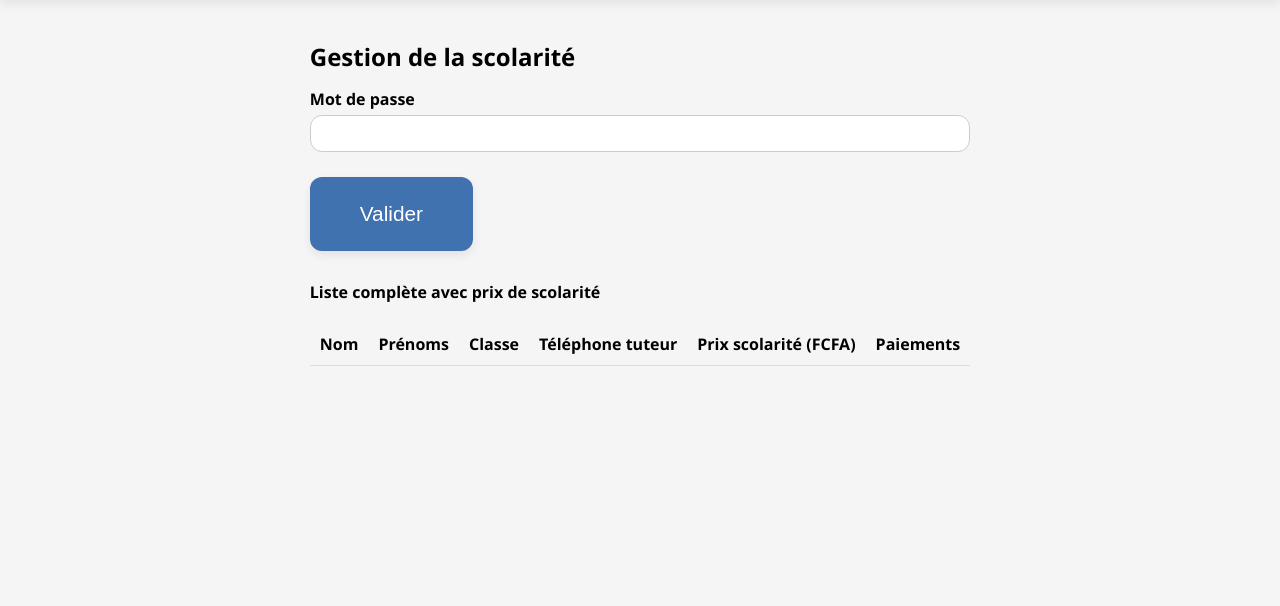
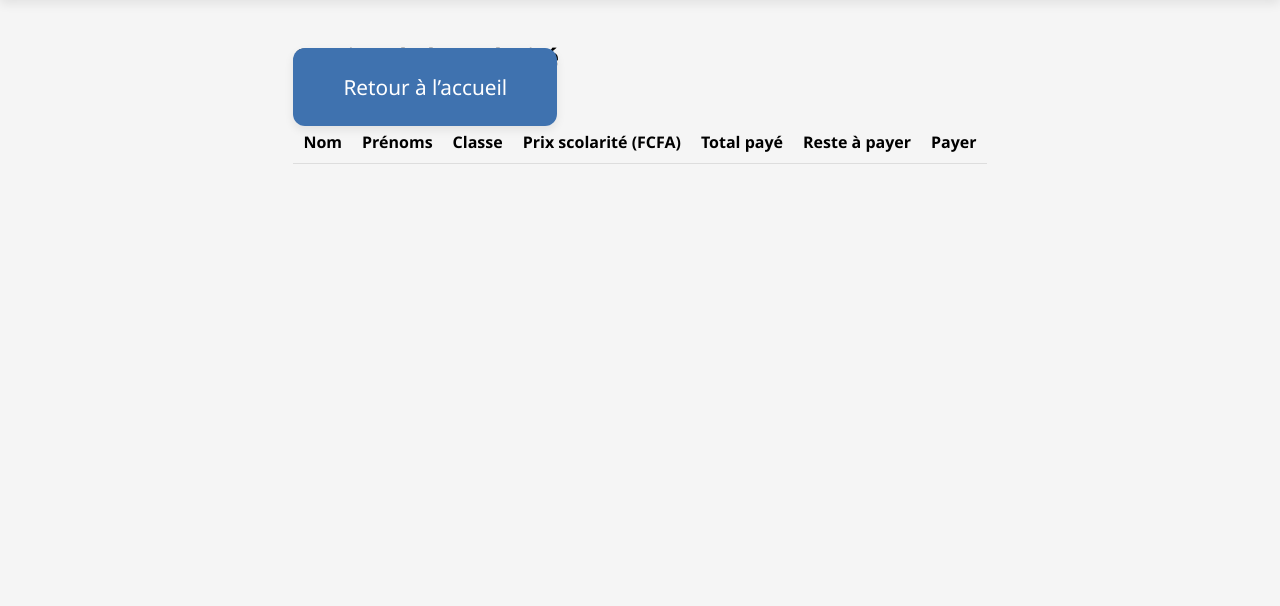
Before and after one commit to appolinair2355/Web, a Flask app: page /scolarite in a window 1280 px wide. Shown: the part 98-704 px from the top of the page. Run offline with Flask 3, Linux system fonts and the light colour scheme; lists and menus that the app fills with data are empty.

Commit message:
Update scolarite.html

```diff
--- a/templates/scolarite.html
+++ b/templates/scolarite.html
@@ -2,47 +2,41 @@
 {% block content %}
   <h2>Gestion de la scolarité</h2>
 
-  {% if request.method == "GET" %}
-    <form method="post">
-      <label>Mot de passe</label>
-      <input type="password" name="password" required>
-      <button class="btn-large">Valider</button>
-    </form>
-  {% endif %}
+  <div style="margin-bottom:20px;">
+    <a class="btn-large" href="{{ url_for('home') }}">Retour à l’accueil</a>
+  </div>
 
-  {% with messages = get_flashed_messages(with_categories=true) %}
-    {% if messages %}
-      {% for cat, msg in messages %}
-        <p class="flash {{ cat }}">{{ msg }}</p>
-      {% endfor %}
-    {% endif %}
-  {% endwith %}
-
-  {% if eleves is defined %}
-    <p style="margin-top:30px;font-weight:bold;">Liste complète avec prix de scolarité</p>
   <table>
     <thead>
       <tr>
         <th>Nom</th>
         <th>Prénoms</th>
         <th>Classe</th>
-          <th>Téléphone tuteur</th>
         <th>Prix scolarité (FCFA)</th>
-          <th>Paiements</th>
+        <th>Total payé</th>
+        <th>Reste à payer</th>
+        <th>Payer</th>
       </tr>
     </thead>
     <tbody>
       {% for e in eleves %}
+      {% set total = e.paiements | map(attribute='montant') | sum %}
+      {% set reste = e.prix_scolarite - total %}
       <tr>
         <td>{{ e.nom }}</td>
         <td>{{ e.prenoms }}</td>
         <td>{{ e.classe }}</td>
-          <td>{{ e.contact }}</td>
         <td>{{ "{:,}".format(e.prix_scolarite).replace(',', ' ') }} FCFA</td>
-          <td>{{ e.paiements|length }} enregistré(s)</td>
+        <td>{{ "{:,}".format(total).replace(',', ' ') }} FCFA</td>
+        <td>{{ "{:,}".format(reste).replace(',', ' ') }} FCFA</td>
+        <td>
+          <form action="{{ url_for('payer', index=loop.index0) }}" method="post" style="display:inline;">
+            <input type="number" name="montant" min="100" step="100" placeholder="1000" required>
+            <button type="submit" class="btn-small">Payer</button>
+          </form>
+        </td>
       </tr>
       {% endfor %}
     </tbody>
   </table>
-  {% endif %}
 {% endblock %}
```
Lines whose indentation alone changed are shown as unchanged.
